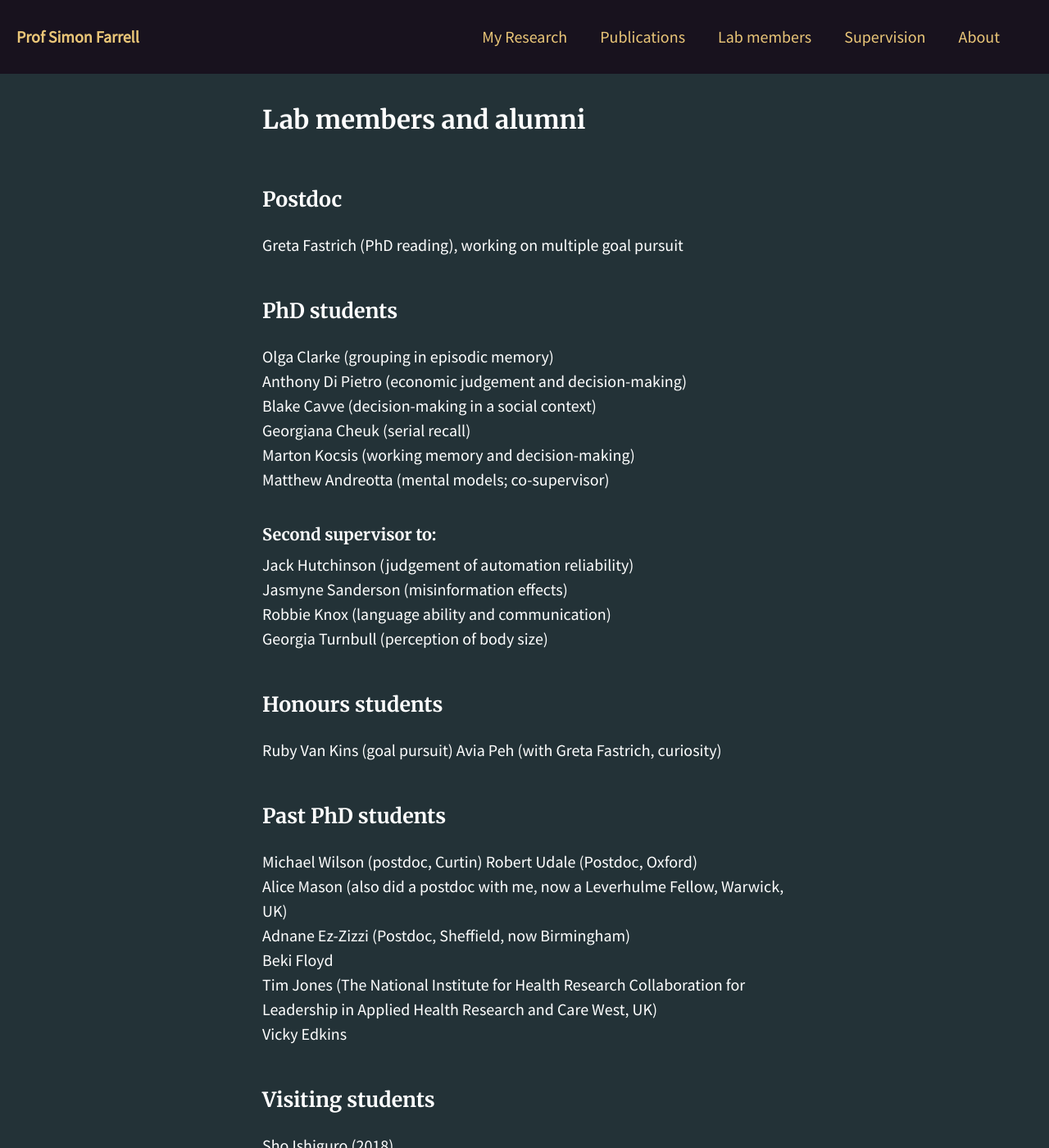
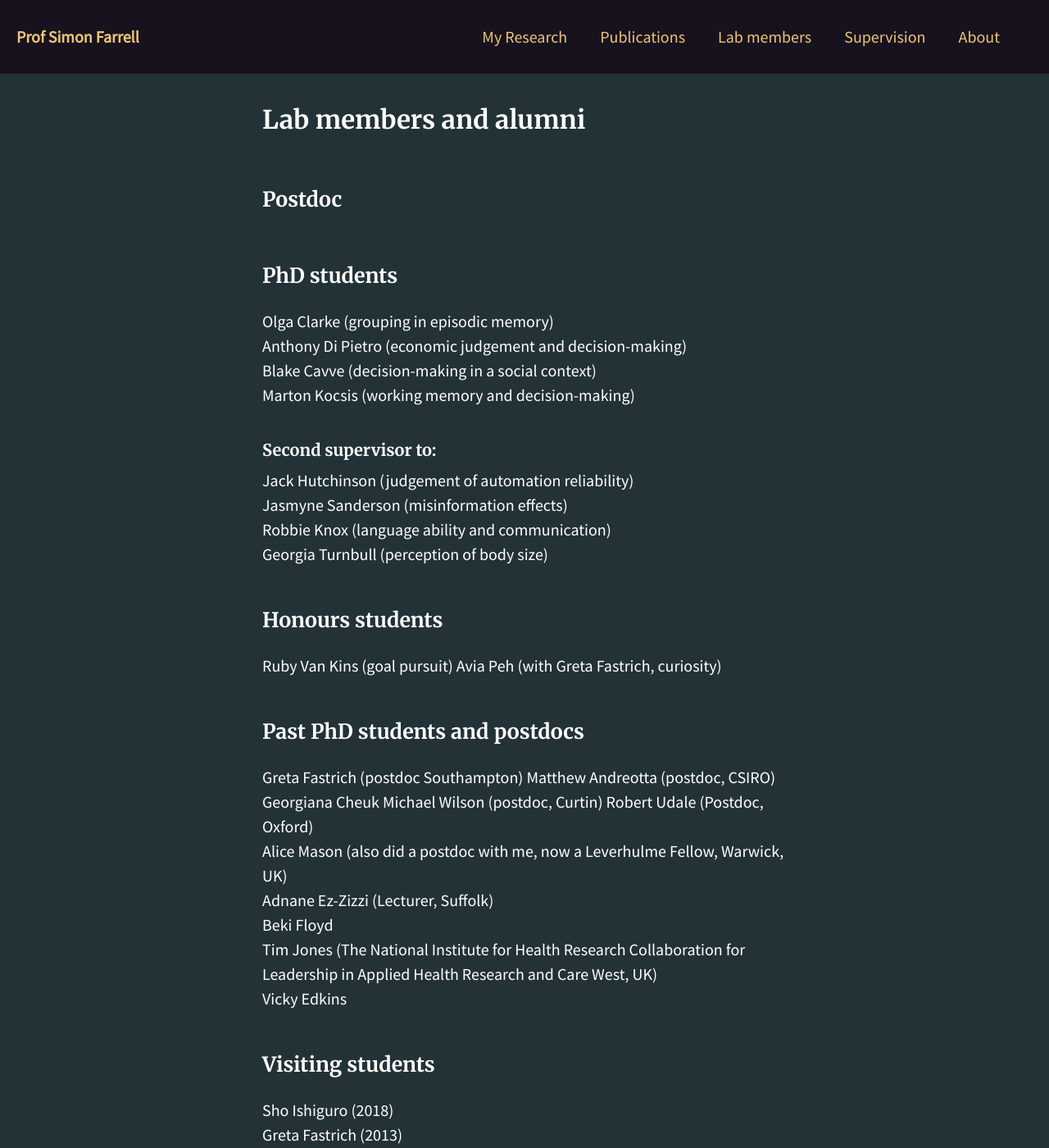
Before and after one commit to psy-farrell/psy-farrell.github.io, a Jekyll site: the page built from _pages/members.md, in a window 1280 px wide and 1400 px high. Shown: the whole window at 82% size. Built offline with Jekyll 4.4.1, drawn with Linux system fonts in a browser that asks for light colours; some of the changed text lies outside the part shown.

Commit message:
Update 2022

```diff
--- a/_pages/members.md
+++ b/_pages/members.md
@@ -5,16 +5,12 @@ title: Lab members and alumni
 
 ## Postdoc ##
 
-Greta Fastrich (PhD reading), working on multiple goal pursuit
-
 ## PhD students ##
 
 Olga Clarke (grouping in episodic memory)
 Anthony Di Pietro (economic judgement and decision-making)
 Blake Cavve (decision-making in a social context)
-Georgiana Cheuk (serial recall)
 Marton Kocsis (working memory and decision-making)
-Matthew Andreotta (mental models; co-supervisor)
 
 ### Second supervisor to: ###
 
@@ -23,17 +19,20 @@ Jasmyne Sanderson (misinformation effects)
 Robbie Knox (language ability and communication)
 Georgia Turnbull (perception of body size)
 
-## Honours students
+## Honours students ##
 
 Ruby Van Kins (goal pursuit)
 Avia Peh (with Greta Fastrich, curiosity)
 
-## Past PhD students ##
+## Past PhD students and postdocs ##
 
+Greta Fastrich (postdoc Southampton)
+Matthew Andreotta (postdoc, CSIRO)
+Georgiana Cheuk
 Michael Wilson (postdoc, Curtin)
 Robert Udale (Postdoc, Oxford)
 Alice Mason (also did a postdoc with me, now a Leverhulme Fellow, Warwick, UK)
-Adnane Ez-Zizzi  (Postdoc, Sheffield, now Birmingham)
+Adnane Ez-Zizzi  (Lecturer, Suffolk)
 Beki Floyd
 Tim Jones (The National Institute for Health Research Collaboration for Leadership in Applied Health Research and Care West, UK)
 Vicky Edkins
```
Also changed, not shown: other parts of _pages/members.md (+2 -0 lines).
